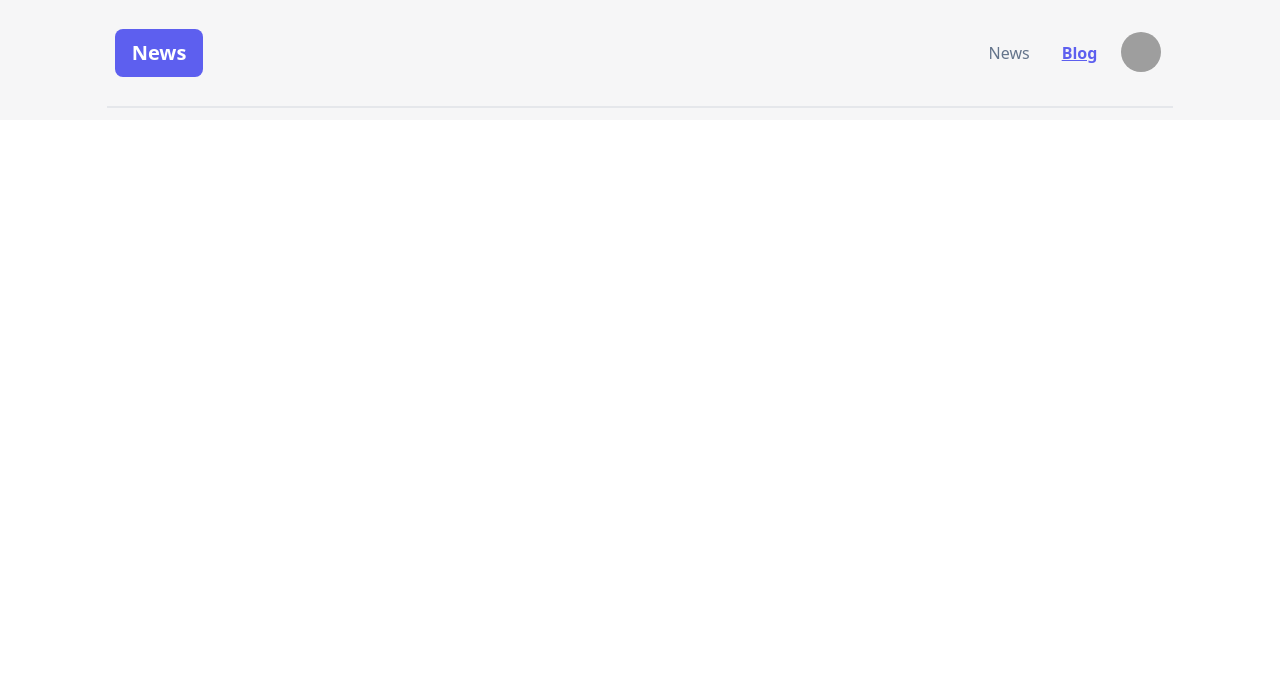
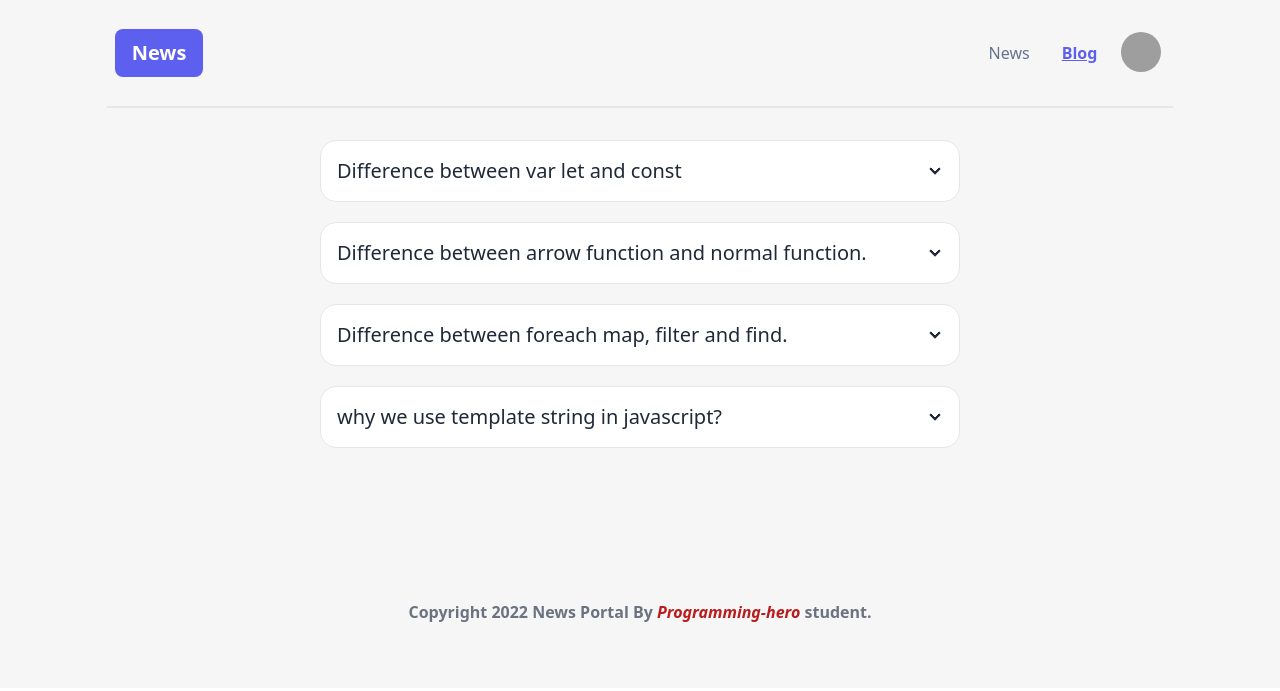
Before and after one commit to Asif-Mahmud01/6th-assignment, a plain HTML site: page blog.html in a window 1280 px wide. Drawn offline with nearby package versions, Linux system fonts and the light colour scheme; grey boxes are pictures that could not be loaded.

Commit message:
eleventh commit

```diff
--- a/blog.html
+++ b/blog.html
@@ -63,6 +63,78 @@
 </header>
 <!---------header ends here------->
 
+
+
+    <!---------main start here------->
+    <main class="py-5 h-full pb-8">
+        <section class="sm:w-1/2 mx-auto flex flex-col gap-5">
+            <!-- question 1  -->
+            <div tabindex="0" class="collapse collapse-arrow border border-base-300 bg-base-100 rounded-box">
+                <div class="collapse-title text-xl font-medium">
+                    <h1>Difference between var let and const</h1>
+                </div>
+                <div class="collapse-content">
+                    <p><b>var: </b> hoisted (always declared at top of scope, global if none) - function scope</p>
+                    <p><b>let: </b> block scope - not redeclarable </p>
+                    <p><b>const:</b> block scope - not reassignable - not redeclarable </p>
+                </div>
+            </div>
+            <!-- question 2 -->
+            <div tabindex="0" class="collapse collapse-arrow border border-base-300 bg-base-100 rounded-box">
+                <div class="collapse-title text-xl font-medium">
+                    <h1> Difference between arrow function and normal function.</h1>
+                </div>
+                <div class="collapse-content">
+                    <p> Unlike regular functions, arrow functions do not have their own this . The value of this inside
+                        an arrow function remains the same throughout the lifecycle of the function and is always bound
+                        to the value of this in the closest non-arrow parent function.</p>
+                </div>
+            </div>
+            <!-- question 3 -->
+            <div tabindex="0" class="collapse collapse-arrow border border-base-300 bg-base-100 rounded-box">
+                <div class="collapse-title text-xl font-medium">
+                    <h1>Difference between foreach map, filter and find.</h1>
+                </div>
+                <div class="collapse-content">
+                    <p>The main difference between forEach and filter is that forEach just loop over the array and
+                        executes the callback but filter executes the callback and check its return value. If the value
+                        is true element remains in the resulting array but if the return value is false the element will
+                        be removed for the resulting array.</p> <br>
+                    <p>The filter() method is used to filters all the elements and returns the element that matches and
+                        the element that do not match are removed. The only difference is the filter() method search
+                        through all the elements while find() method search through all the child elements only.</p>
+                </div>
+            </div>
+            <!-- question 4 -->
+            <div tabindex="0" class="collapse collapse-arrow border border-base-300 bg-base-100 rounded-box">
+                <div class="collapse-title text-xl font-medium">
+                    why we use template string in javascript?
+                </div>
+                <div class="collapse-content">
+                    <p>Template strings are a powerful feature of modern JavaScript released in ES6. It lets us
+                        insert/interpolate variables and expressions into strings without needing to concatenate like in
+                        older versions of JavaScript. It allows us to create strings that are complex and contain
+                        dynamic elements</p>
+                </div>
+            </div>
+
+
+
+        </section>
+
+    </main>
+    <!---------main ends here------->
+
+
+    <!---footer start here----->
+    <footer class="text-center  py-16 mt-14">
+        <p title="If you want to know more about programming hero please click programming-hero"
+            class="text-gray-500 font-bold">Copyright 2022 News Portal By <span
+                title="click me and visit programming-hero details" class="text-red-700 italic"><a
+                    href="https://web.programming-hero.com/">Programming-hero</a></span> student.</p>
+    </footer>
+    <!----footer ends here----->
+
     <script src="js/app.js"></script>
 </body>
 
```
